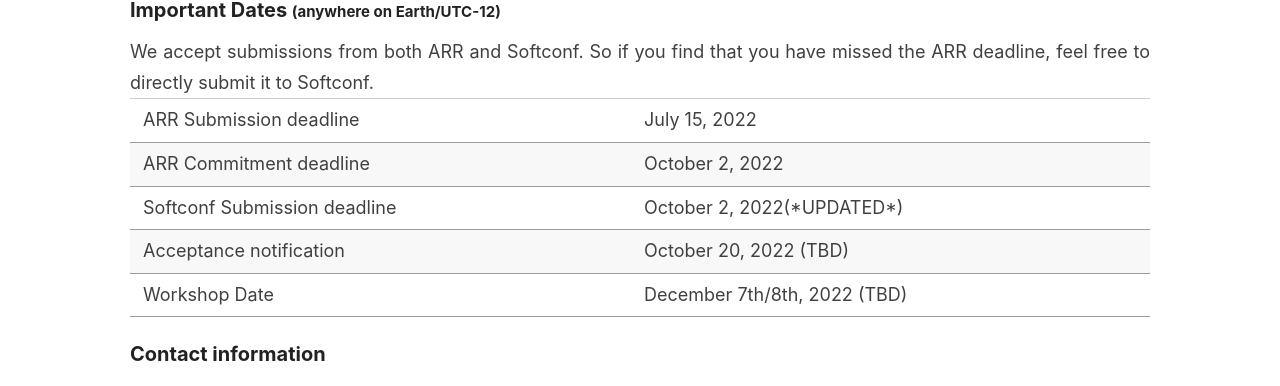
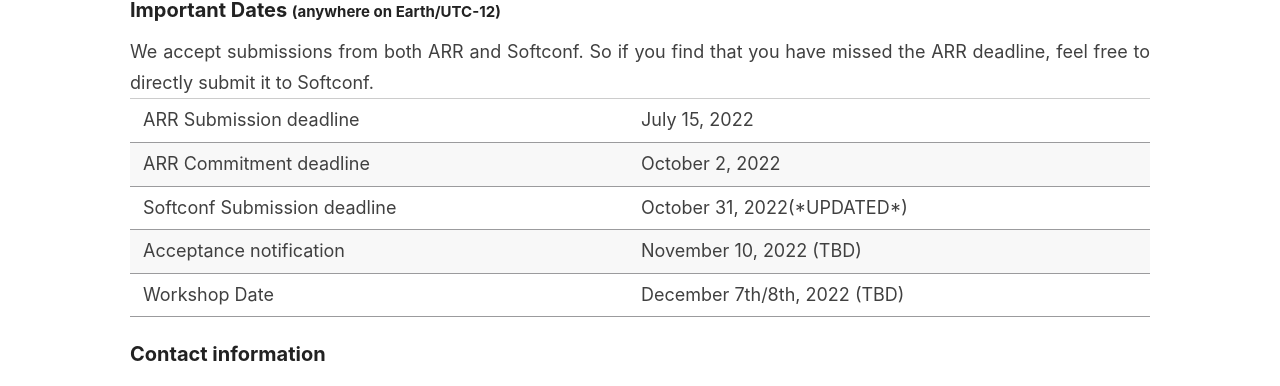
Before and after one commit to induction-of-structure/acl2022, a Jekyll site: the page built from _pages/call_for_papers.md, in a window 1280 px wide. Shown: the part 1512-1898 px from the top of the page. Built offline with Jekyll 4.4.1, drawn with Linux system fonts in a browser that asks for light colours.

Commit message:
Update call_for_papers.md

```diff
--- a/_pages/call_for_papers.md
+++ b/_pages/call_for_papers.md
@@ -45,8 +45,8 @@ We accept submissions from both ARR and Softconf. So if you find that you have m
 <tbody>
 <tr><td>ARR Submission deadline</td><td>July 15, 2022</td></tr>
 <tr><td>ARR Commitment deadline</td><td>October 2, 2022</td></tr>
-<tr><td>Softconf Submission deadline</td><td>October 2, 2022(*UPDATED*)</td></tr>
-<tr><td>Acceptance notification</td><td>October 20, 2022 (TBD)</td></tr>
+<tr><td>Softconf Submission deadline</td><td>October 31, 2022(*UPDATED*)</td></tr>
+<tr><td>Acceptance notification</td><td>November 10, 2022 (TBD)</td></tr>
 <tr><td>Workshop Date</td><td>December 7th/8th, 2022 (TBD)</td></tr>
 
 </tbody>
@@ -54,9 +54,9 @@ We accept submissions from both ARR and Softconf. So if you find that you have m
 
 <!-- **ARR Submission deadline:** The last possible ARR deadline for papers (to have meta-reviews on time to be able to commit to our venue) is July 15. The last commitment deadline for ARR papers (that have meta reviews) is October 2.
 
-**Softconf Submission deadline:** November 1, 2022 ((*UPDATED*))
+**Softconf Submission deadline:** October 31, 2022 ((*UPDATED*))
 
-**Acceptance notification:** November 20, 2022 (TBD)
+**Acceptance notification:** November 10, 2022 (TBD)
 
 **Workshop Date:** December 7th or 8th, 2022 (TBD)
  --->
```
